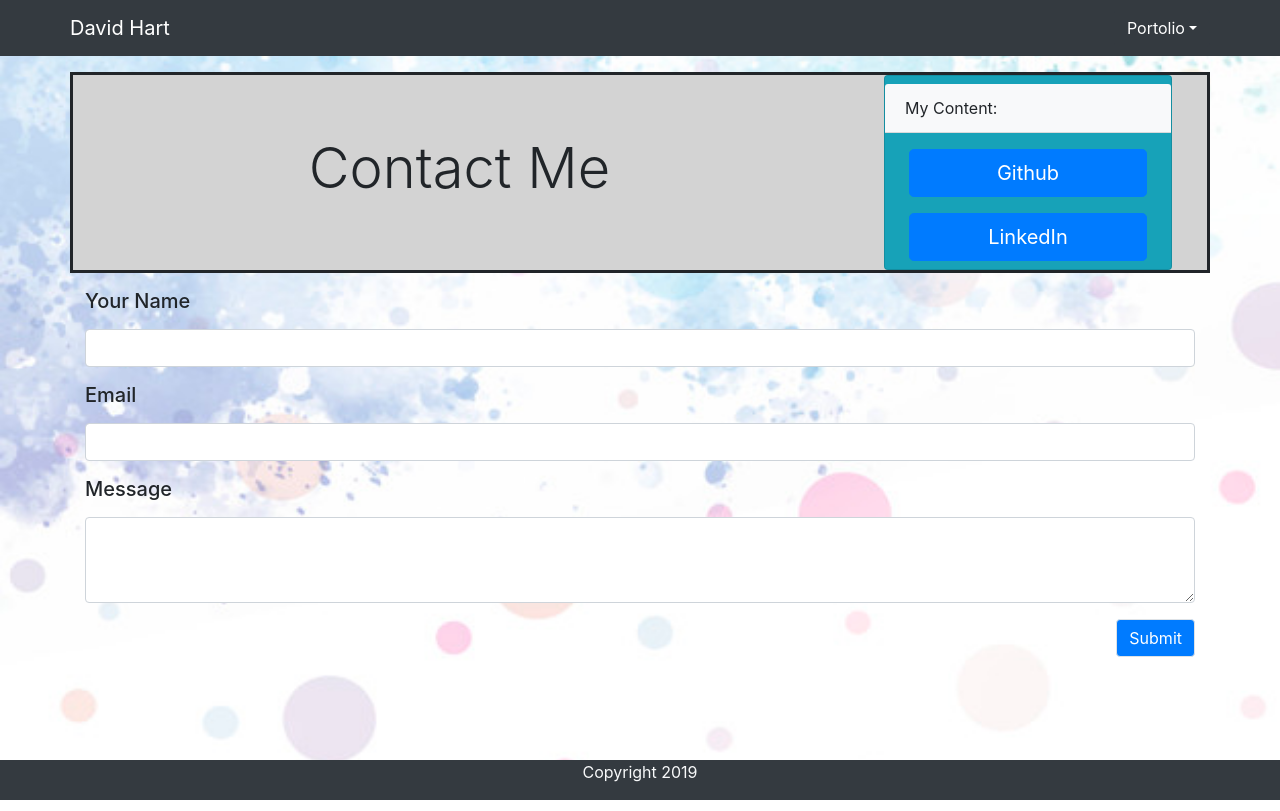
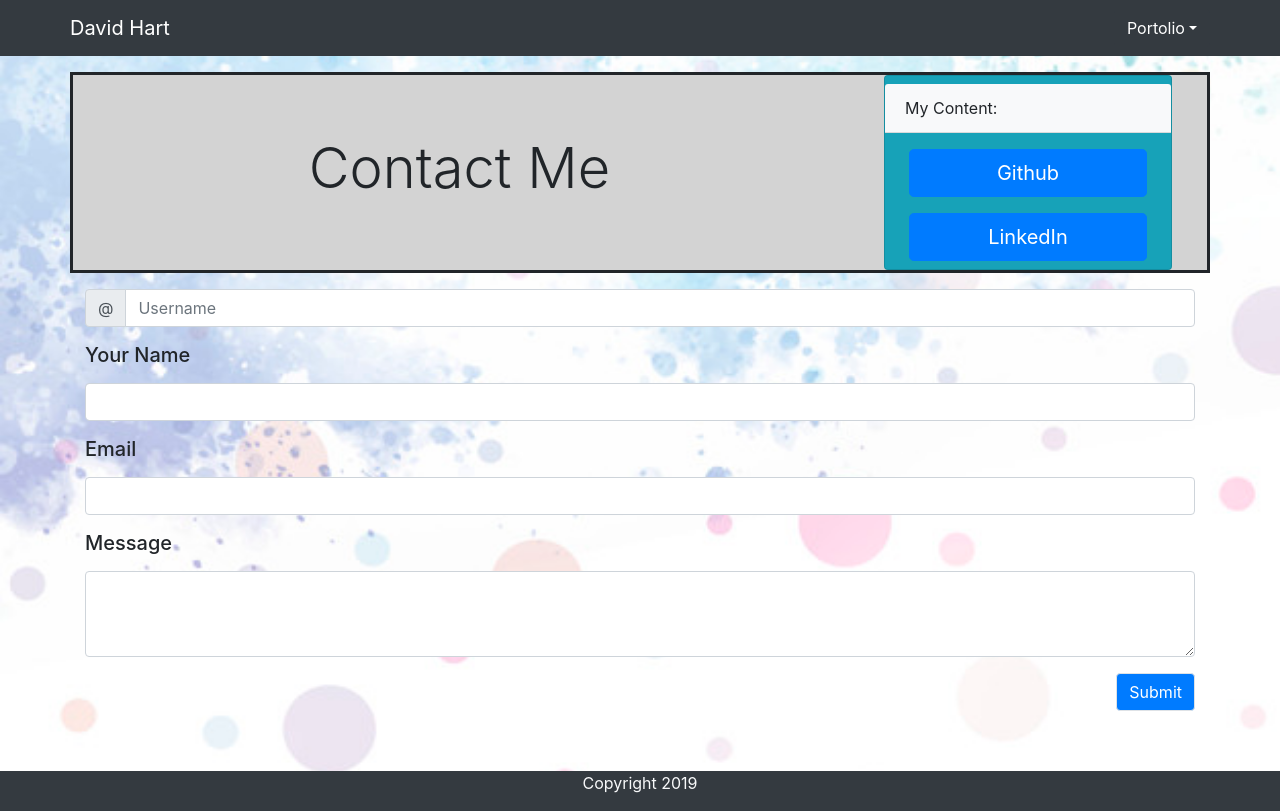
Before and after one commit to vilagen/Portfolio-Page, a React (Create React App) app in the folder client/: page /projects in a window 1280 px wide. Built offline with nearby package versions, Linux system fonts and the light colour scheme.

Commit message:
Updating contacts page with onchange function.

```diff
--- a/client/src/pages/Contact.js
+++ b/client/src/pages/Contact.js
@@ -1,10 +1,44 @@
 import React, { Component } from "react";
-import { Container, Form, Button} from "react-bootstrap";
+import { Container, Form, Button, InputGroup, FormControl } from "react-bootstrap";
 import Nav from "../components/Navbar";
 import Title from "../components/Title";
 import "./style.css"
 
 class Contact extends Component {
+
+	state = {
+		eName: "",
+		email: "",
+		message: "",
+	}
+
+	handleInputChange = event => {
+		const { name, value } = event.target;
+		this.setState({
+			[name]: value
+		});
+		console.log(value)
+		console.log(this.state.eName)
+	};
+
+	// handleInputChangeEmail = event => {
+	// 	const { name, value } = event.target;
+	// 	this.setState({
+	// 		[name]: value
+	// 	});
+	// 	console.log(value)
+	// 	console.log(this.state.email)
+	// };
+
+	// handleInputChangeMessage = event => {
+	// 	const {name, value} = event.target;
+	// 	this.setState({
+	// 		[name]: value
+	// 	});
+	// 	console.log(value)
+	// 	console.log(this.state.message)
+	// }
+
 
     render() {
         return (
@@ -17,14 +51,32 @@ class Contact extends Component {
 
 									<Form>
 
+									<InputGroup className="mb-3">
+    <InputGroup.Prepend>
+      <InputGroup.Text id="basic-addon1">@</InputGroup.Text>
+    </InputGroup.Prepend>
+    <FormControl
+      placeholder="Username"
+      aria-label="Username"
+			aria-describedby="basic-addon1"
+			value={this.state.eName}
+			onChange={this.handleInputChange}
+    />
+  </InputGroup>
+
+
 										<Form.Group>
 											<Form.Label><h5>Your Name</h5></Form.Label>
-                            <Form.Control type="name" />
+											<Form.Control
+											type="text"
+											onChange={this.handleInputChange}
+											value={this.state.eName}
+											/>
 										</Form.Group>
 
 										<Form.Group>
 											<Form.Label><h5>Email</h5></Form.Label>
-                            <Form.Control type="email" />
+											<Form.Control type="email"  id="eMail" />
 										</Form.Group>
 
 										<Form.Group>
--- a/client/src/pages/Projects.js
+++ b/client/src/pages/Projects.js
@@ -35,7 +35,7 @@ class Projects extends Component {
 									src={project.photo}
 									alt={project.alt}
 									/>
-									</a
+									</a>
 									>
 										<div></div>
 										<Carousel.Caption>
```
Lines whose indentation alone changed are shown as unchanged.
